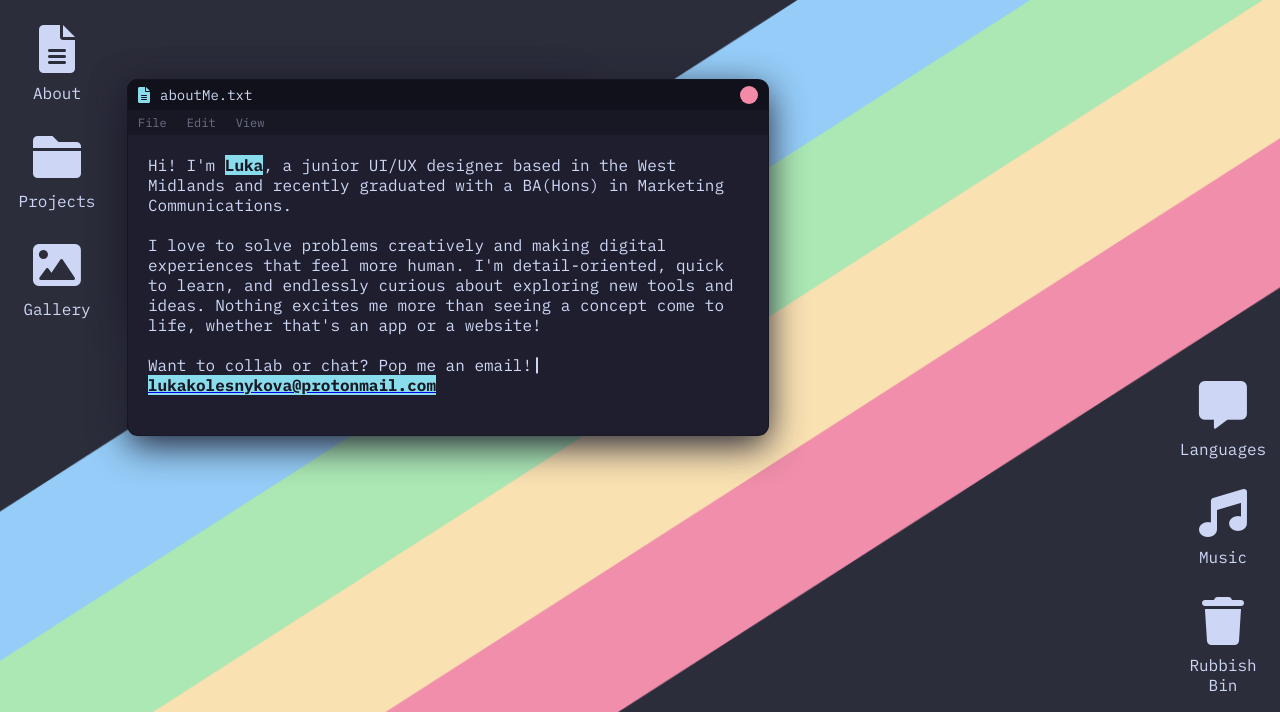
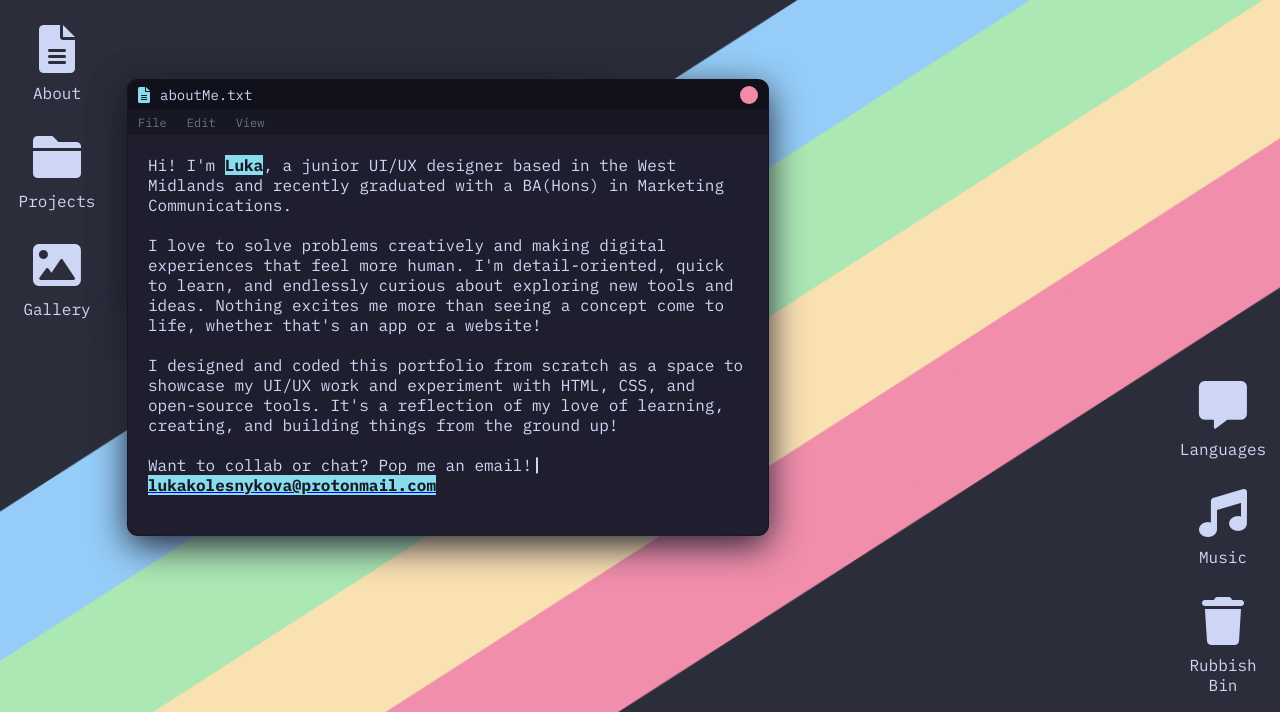
Before and after one commit to lukakolesnykova/Portfolio, a plain HTML site: page index.html in a window 1280 px wide. Both pictures are taken after a click on the element "About". Shown: the top 712 px of the page. Drawn offline with Linux system fonts and the light colour scheme; no server answers.

Commit message:
about me addition

```diff
--- a/index.html
+++ b/index.html
@@ -85,6 +85,12 @@
           I love to solve problems creatively and making digital experiences that feel more human. I'm detail-oriented,
           quick to learn, and endlessly curious about exploring new tools and ideas. Nothing excites me more than seeing
           a concept come to life, whether that's an app or a website!
+        </p>
+        <br />
+        <p>
+          I designed and coded this portfolio from scratch as a space to showcase my UI/UX work and experiment with
+          HTML, CSS, and open-source tools. It's a reflection of my love of learning, creating, and building things from
+          the ground up!
         </p>
         <br />
         <p>Want to collab or chat? Pop me an email!<span class="cursor"></span></p>
```
